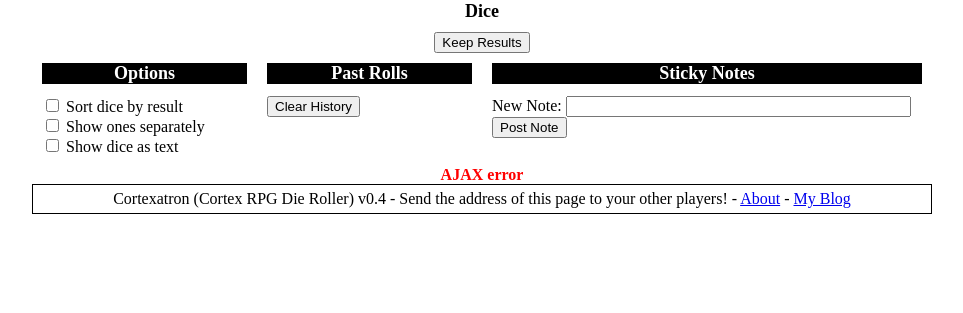
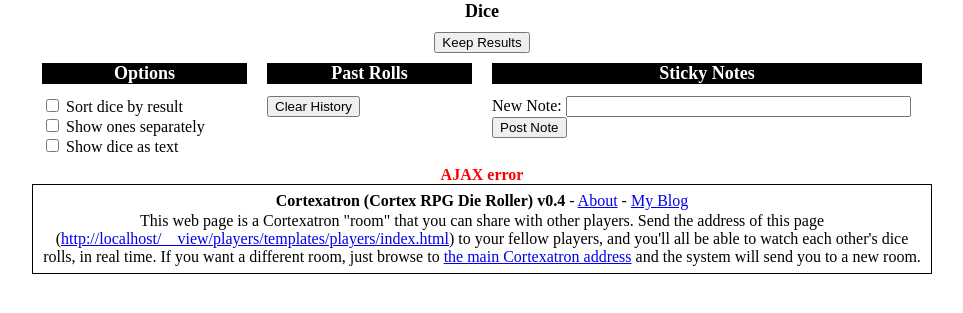
Before and after one commit to dbisdorf/cortex-roller, a Django app: template players/templates/players/index.html in a window 1280 px wide. Shown: the part 186-499 px from the top of the page, without its empty margins (158-1121 px from the left). Run offline with Django 3.2, Linux system fonts and the light colour scheme; the template is opened without the code that fills it, so the values that code supplies are empty.

Commit message:
More verbose hint at bottom of page.

```diff
--- a/players/static/players/style.css
+++ b/players/static/players/style.css
@@ -150,6 +150,14 @@
 	text-align: center;
 }
 
+.about-para {
+	margin: 2px;
+}
+
+.link-without-wrap {
+	white-space: nowrap;
+}
+
 .error-box {
 	text-align: center;
 	font-weight: bold;
--- a/players/templates/players/index.html
+++ b/players/templates/players/index.html
@@ -390,9 +390,20 @@
 </div>
 
 <div class="about-box">
-Cortexatron (Cortex RPG Die Roller) v0.4 - Send the address of this page to your other players! -
+<p class="about-para">
+<strong>Cortexatron (Cortex RPG Die Roller) v0.4</strong> -
 <a href="{% static 'players/about.html' %}" target="_blank">About</a> -
 <a href="http://donbisdorf.com" target="_blank">My Blog</a>
+</p>
+<p class="about-para">
+This web page is a Cortexatron "room" that you can share with other players.
+Send the address of this page
+(<a class="link-without-wrap" href="{{ request.build_absolute_uri }}">{{ request.build_absolute_uri }}</a>)
+to your fellow players, and you'll all be able to watch each other's dice rolls, in real time.
+If you want a different room, just browse to
+<a href="../..">the main Cortexatron address</a>
+and the system will send you to a new room.
+</p>
 </div>
 
 </body>
```
